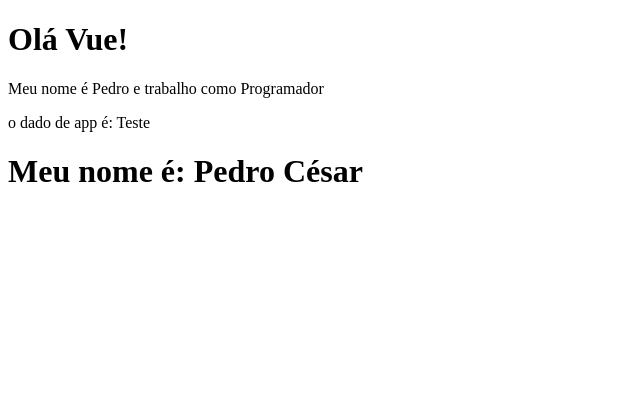
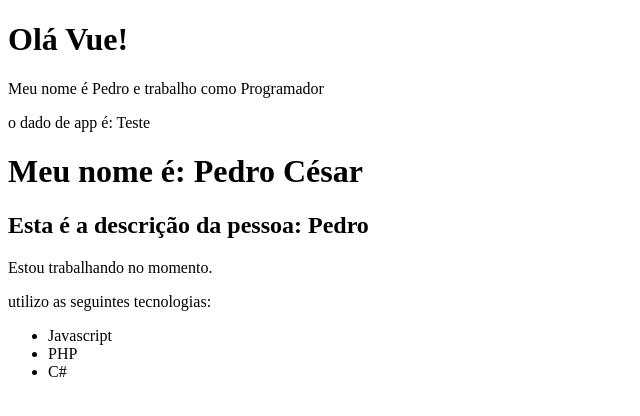
Before and after one commit to pcesarsantos/vue3, a Vue app: page / in a window 1280 px wide. Shown: the top 416 px of the page, without its empty margins (0-640 px from the left). Built offline with nearby package versions, Linux system fonts and the light colour scheme.

Commit message:
Hierarquia de Componentes

```diff
--- a/src/App.vue
+++ b/src/App.vue
@@ -5,18 +5,21 @@
       o dado de app é: {{ testando }}
     </p>
     <LifeCycle />
+    <Pessoa />
   </div>
 </template>
 
 <script>
 import PrimeiroComponente from './components/PrimeiroComponente.vue'
 import LifeCycle from './components/LifeCycle.vue'
+import Pessoa from './components/Pessoa.vue'
 
 export default {
   name: 'App',
   components: {
     PrimeiroComponente,
-    LifeCycle
+    LifeCycle,
+    Pessoa
   },
   data() {
     return {
--- /dev/null
+++ b/src/components/Info.vue
@@ -0,0 +1,16 @@
+<template>
+    <div>
+        <p>Estou trabalhando no momento.</p>
+        <p>utilizo as seguintes tecnologias:</p>
+        <ul>
+            <li>Javascript</li>
+            <li>PHP</li>
+            <li>C#</li>
+        </ul>
+    </div>
+</template>
+<script>
+export default {
+    name: 'MyInfo'
+}
+</script>
--- /dev/null
+++ b/src/components/Pessoa.vue
@@ -0,0 +1,21 @@
+<template>
+    <div>
+        <h2>Esta é a descrição da pessoa: {{ nome }}</h2>
+        <Info />
+    </div>
+</template>
+<script>
+import Info from './Info.vue'
+
+export default {
+    name: 'MyPessoa',
+    components: {
+        Info
+    },
+    data() {
+        return {
+            nome: 'Pedro'
+        }
+    }
+}
+</script>
```
